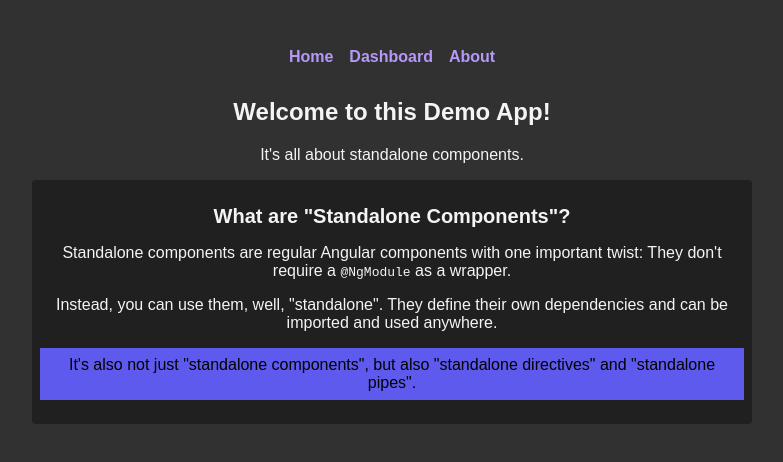
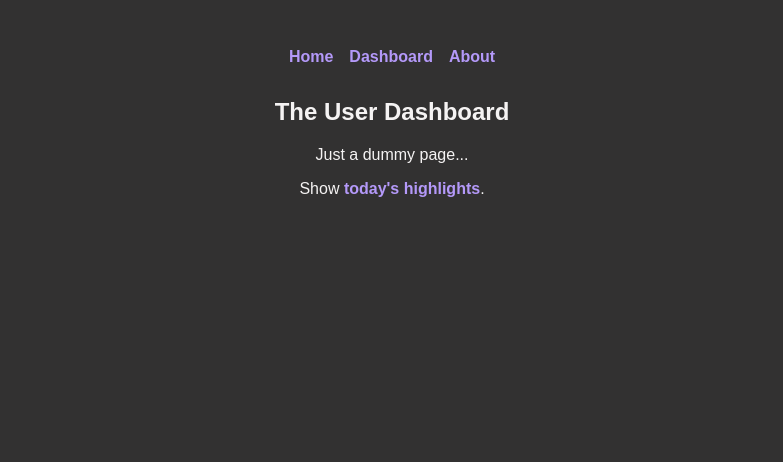
Before and after one commit to marcosJuniorPassarella/standalone-components-example-angular, an Angular app: page /dashboard in a window 1280 px wide. Shown: the top 462 px of the page, without its empty margins (248-1031 px from the left). Built offline with nearby package versions, Linux system fonts and the light colour scheme.

Commit message:
Added routes in the standalone aplication

```diff
--- a/src/app/app.component.html
+++ b/src/app/app.component.html
@@ -7,6 +7,4 @@
     </ul>
   </nav>
 </header>
-<main>
-  <app-welcome></app-welcome>
-</main>
+<main><router-outlet></router-outlet></main>
--- a/src/app/app.component.ts
+++ b/src/app/app.component.ts
@@ -1,9 +1,10 @@
 import { Component } from "@angular/core";
 import { WelcomeComponent } from "./welcome/welcome.component";
+import { RouterModule } from '@angular/router';
 
 @Component({
   standalone: true,
-  imports: [WelcomeComponent],
+  imports: [WelcomeComponent, RouterModule],
   selector: "app-root",
   templateUrl: "./app.component.html",
   styleUrls: ["./app.component.css"],
--- a/src/main.ts
+++ b/src/main.ts
@@ -1,11 +1,15 @@
-import { enableProdMode } from "@angular/core";
+import { enableProdMode, importProvidersFrom } from "@angular/core";
 import { bootstrapApplication } from "@angular/platform-browser";
 import { environment } from "./environments/environment";
 import { AppComponent } from "./app/app.component";
+import { AppRoutingModule } from "./app/app-routing.module";
 
 if (environment.production) {
   enableProdMode();
 }
 
 // provê o BrowsersModule para a aplicação, tirando a necessidade de importá-lo
-bootstrapApplication(AppComponent);
+bootstrapApplication(AppComponent, {
+  // torna o app component ciente das rotas da aplicação
+  providers: [importProvidersFrom(AppRoutingModule)],
+});
```
